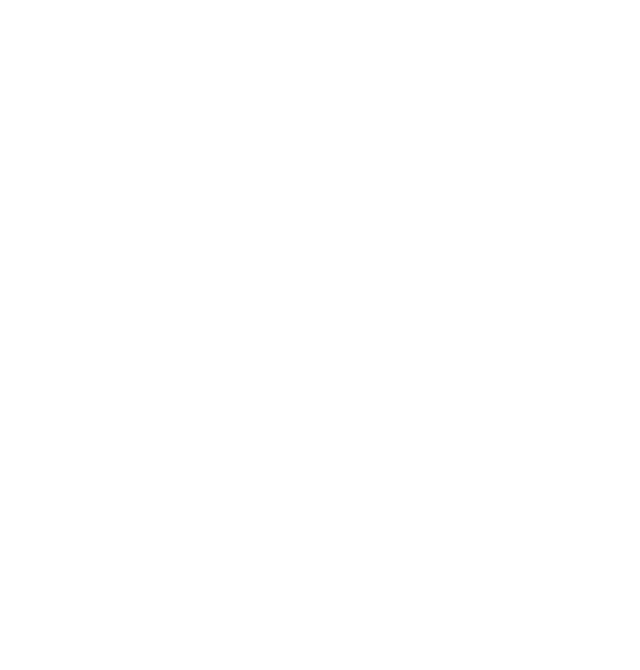
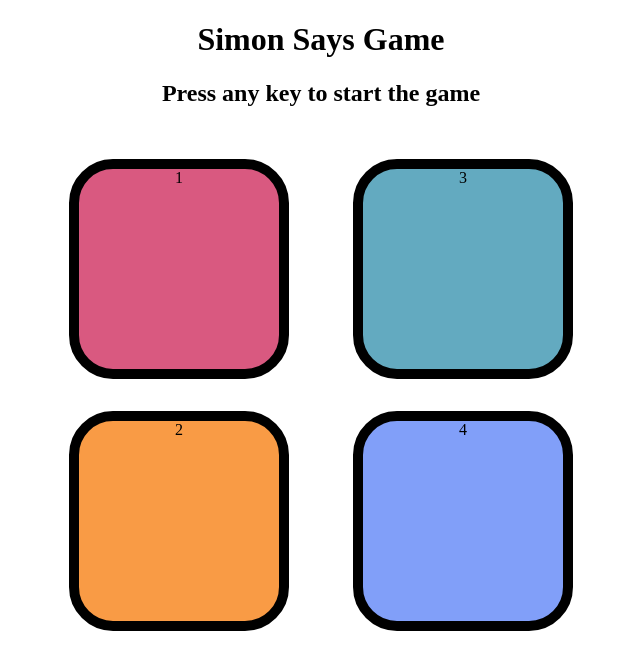
Before and after one commit to Raisha58/Simon-Say-Game, a plain HTML site: page index.html in a window 1280 px wide. Shown: the whole page, without its empty margins (319-959 px from the left). Drawn offline with Linux system fonts and the light colour scheme.

Commit message:
initalize

```diff
--- a/index.html
+++ b/index.html
@@ -7,6 +7,19 @@
     <link rel="stylesheet" href="style.css" />
   </head>
   <body>
+    <h1>Simon Says Game</h1>
+    <h2>Press any key to start the game</h2>
+
+    <div class="btn-container">
+      <div class="line-one">
+        <div class="btn red" type="button">1</div>
+        <div class="btn yellow" type="button">2</div>
+      </div>
+      <div class="line-two">
+        <div class="btn green" type="button">3</div>
+        <div class="btn purple" type="button">4</div>
+      </div>
+    </div>
     <script src="app.js"></script>
   </body>
 </html>
--- a/style.css
+++ b/style.css
@@ -0,0 +1,29 @@
+body {
+  text-align: center;
+}
+
+.btn {
+  height: 200px;
+  width: 200px;
+  border-radius: 20%;
+  border: 10px solid black;
+  margin: 2rem;
+}
+
+.btn-container {
+  display: flex;
+  justify-content: center;
+}
+
+.yellow {
+  background-color: #f99b45;
+}
+.green {
+  background-color: #63aac0;
+}
+.red {
+  background-color: #d95980;
+}
+.purple {
+  background-color: #819ff9;
+}
```
